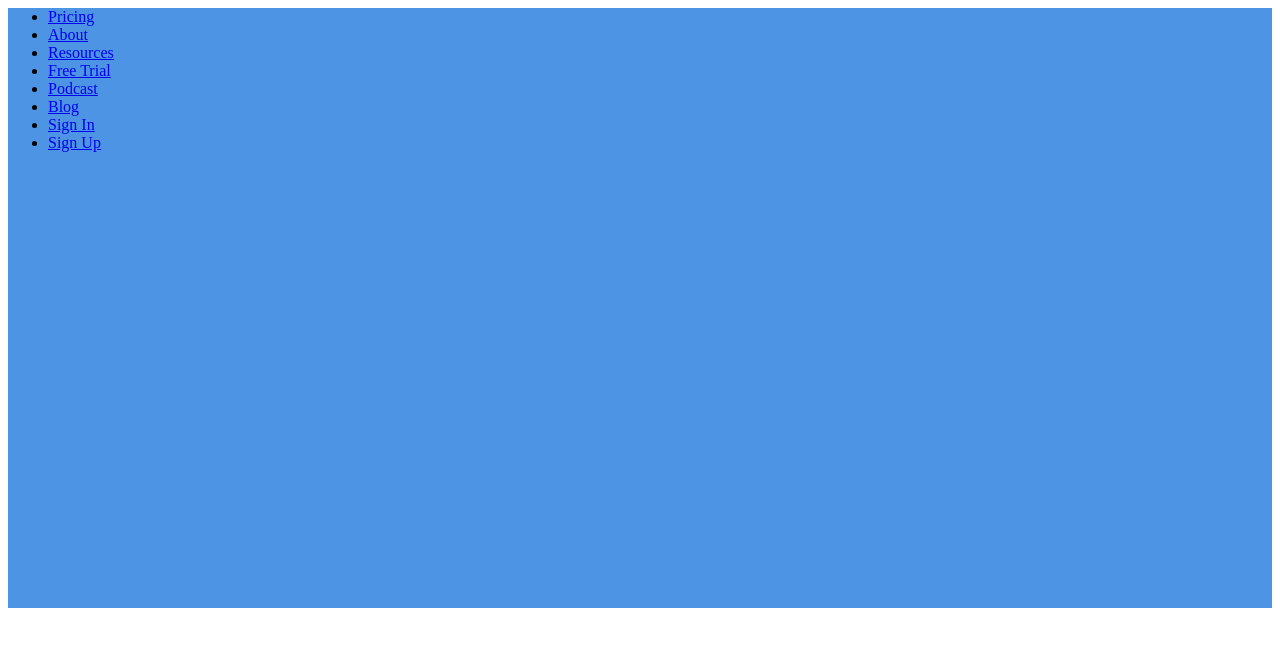
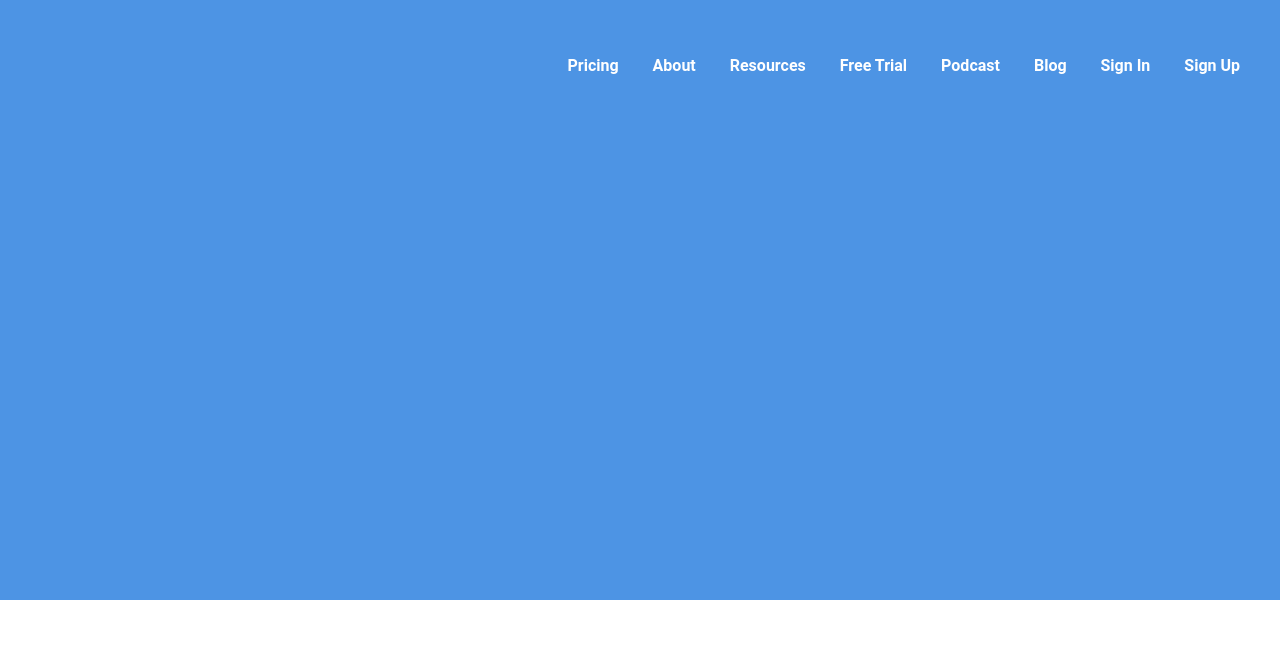
Before and after one commit to khaleeq-mitbyte/frontend, a plain HTML site: page index.html in a window 1280 px wide. Drawn offline with Linux system fonts and the light colour scheme.

Commit message:
basic navigation styling

```diff
--- a/assets/css/style.css
+++ b/assets/css/style.css
@@ -1,4 +1,29 @@
+*{
+    box-sizing : border-box;
+    font-family : "Roboto", sans-serif;
+}
+body{
+    margin : 0px;
+    padding : 0px;
+}
 header{
     height: 600px;
     background-color: #4d94e4;
 }
+header > nav > ul > li {
+    display : inline-block;
+    color : #ffffff;
+    cursor : pointer;
+}
+header > nav > ul > li > a{
+    color: white;
+    font-weight : 700;
+    text-decoration : none;
+    padding-left : 30px;
+
+}
+header > nav {
+    padding-top: 40px;
+    text-align: right;
+    padding-right: 40px;
+}
```
